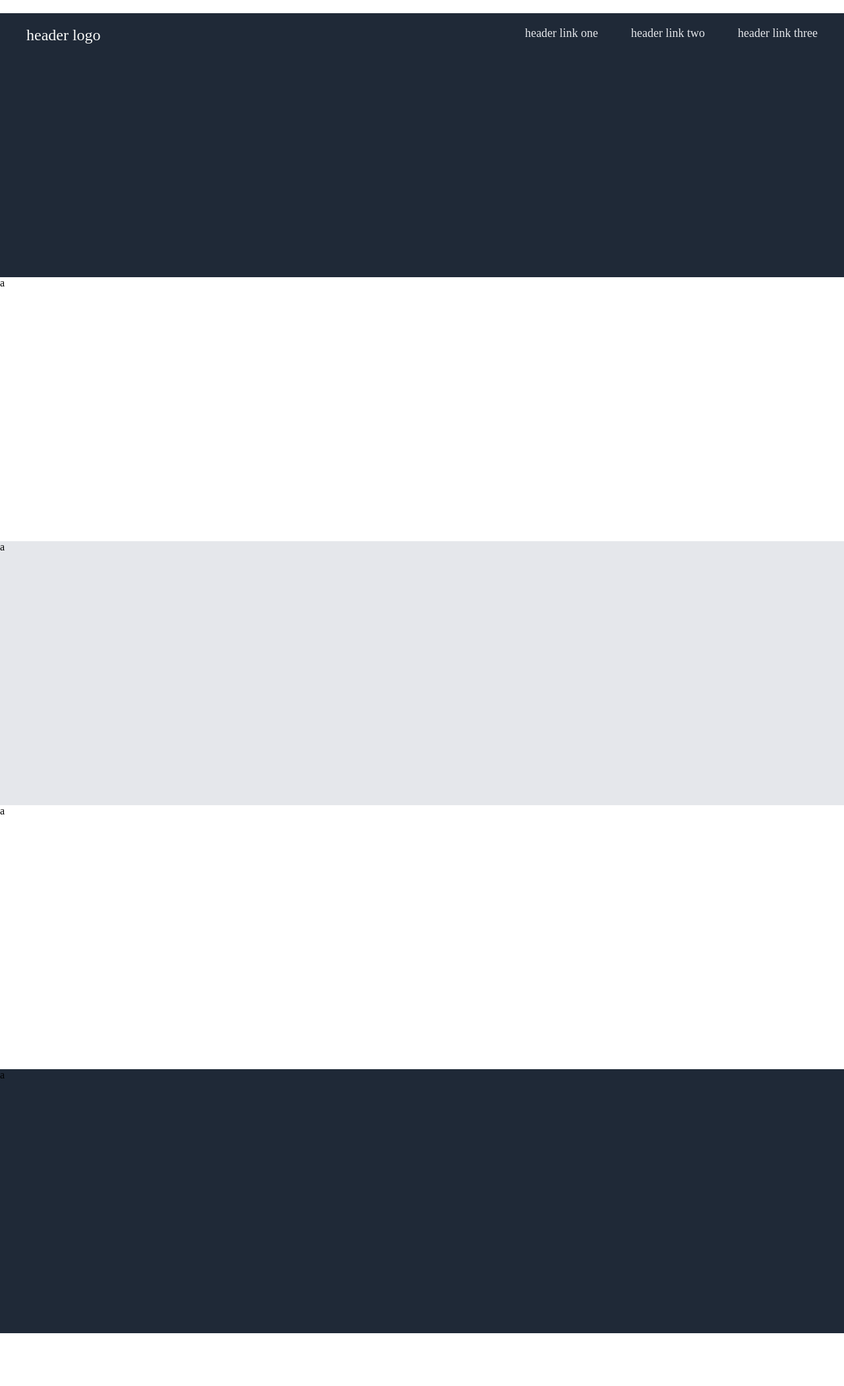
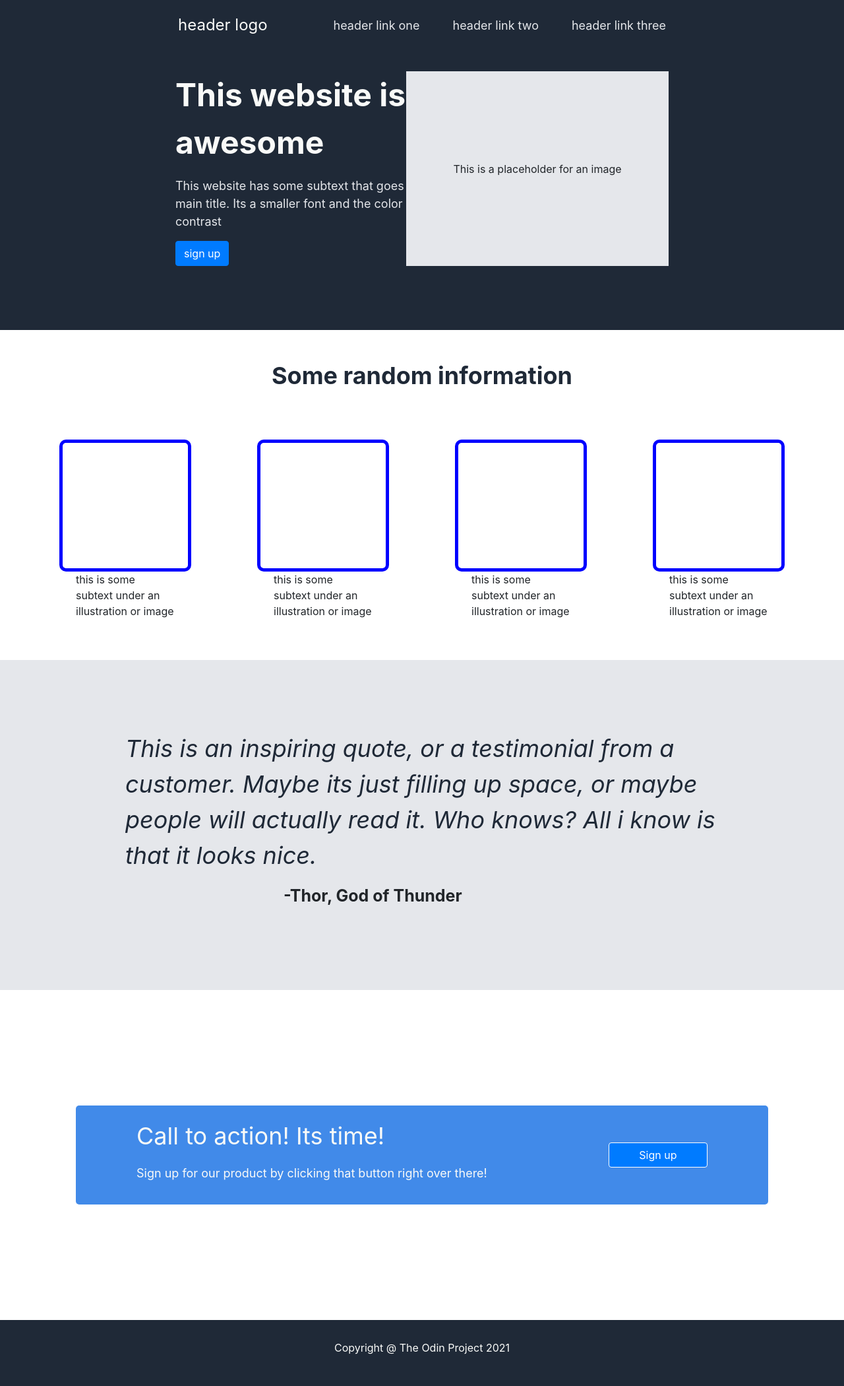
Before and after one commit to efetekin5/landing-page, a plain HTML site: page index.html in a window 1280 px wide. Shown: the whole page at 66% size. Before the commit the page ends 2020 px from the top, so only its background shows below. Drawn offline with nearby package versions, Linux system fonts and the light colour scheme.

Commit message:
Finished the project

```diff
--- a/index.html
+++ b/index.html
@@ -6,6 +6,7 @@
     <meta name="viewport" content="width=device-width, initial-scale=1.0">
     <title>Landing Page</title>
     <link href="styles.css" rel="stylesheet">
+    <link rel="stylesheet" href="https://cdn.jsdelivr.net/npm/bootstrap@4.0.0/dist/css/bootstrap.min.css" integrity="sha384-Gn5384xqQ1aoWXA+058RXPxPg6fy4IWvTNh0E263XmFcJlSAwiGgFAW/dAiS6JXm" crossorigin="anonymous">
 </head>
 <body>
     <div class="first">
@@ -16,25 +17,79 @@
             <ul class="links">
                 <li class="link">header link one</li>
                 <li class="link">header link two</li>
-                    <li class="link">header link three</li>
+                <li class="link3">header link three</li>
             </ul>
+        </div>
+        <div class="firstDivBottomPart">
+            <div class="context">
+                <p class="pheader">This website is awesome</p>
+                <p class="pcontext">This website has some subtext that goes here under the main title. Its a smaller font and the color is lower contrast</p>
+                <button class="btn btn-primary">sign up</button>
+            </div>
+            <div class="placeHolder">
+                This is a placeholder for an image
+            </div>
         </div>
     </div>
 
     <div class="second">
-        a
+        <div>
+            <p class="divTwoHeading">Some random information</p>
+        </div>
+        <div class="secondDivBottom">
+            <div class="eachSquare">
+                <div class="square">
+
+                </div>
+                <p>this is some subtext under an illustration or image</p>
+            </div>
+
+            <div class="eachSquare">
+                <div class="square">
+
+                </div>
+                <p>this is some subtext under an illustration or image</p>
+            </div>
+
+            <div class="eachSquare">
+                <div class="square">
+
+                </div>
+                <p>this is some subtext under an illustration or image</p>
+            </div>
+
+            <div class="eachSquare">
+                <div class="square">
+
+                </div>
+                <p>this is some subtext under an illustration or image</p>
+            </div>
+        </div>
     </div>
 
     <div class="third">
-        a
+        <div class="quoteDiv">
+            <p class="quote">This is an inspiring quote, or a testimonial from a customer. Maybe its just filling up space, or maybe people will actually read it. Who knows? All i know is that it looks nice.</p>
+        </div>
+        <div class="autherDiv">
+            <p class="auther">-Thor, God of Thunder</p>
+        </div>
     </div>
 
     <div class="fourth">
-        a
+        <div class="blueDiv">
+            <div>
+                <p  class="p1">Call to action! Its time!</p>
+                <p class="p2">Sign up for our product by clicking that button right over there!</p>
+            </div>
+            <div>
+                <button style="border: 1px solid white; width: 150px;" class="btn btn-primary">Sign up</button>
+            </div>
+        </div>
     </div>
 
     <div class="fifth">
-        a
+        <p style="color: #f9faf8">Copyright @ The Odin Project 2021</p>
     </div>
 </body>
 </html>
--- a/styles.css
+++ b/styles.css
@@ -3,10 +3,9 @@
 .first,
 .second,
 .third,
-.fourth,
-.fifth {
+.fourth {
     width: 100%;
-    height: 400px;
+    height: 500px;
 }
 
 .first {
@@ -19,6 +18,10 @@
 
 .fifth {
     background-color: #1f2937;
+    height: 100px;
+    display: flex;
+    justify-content: center;
+    align-items: center;
 }
 
 li {
@@ -30,21 +33,162 @@ li {
     flex-direction: row;
     gap: 16px;
     justify-content: space-between;
-    margin: 20px;
+    margin: 0px;
     padding: 20px;
+    align-items: center;
 }
 
 .logo {
     font-size: 24px;
     color: #F9FAF8;
+    margin-left: 250px;
 }
 
-.link {
+.link,
+.link3 {
     font-size: 18px;
     color: #E5E7EB;
 }
+
+.link3 {
+    margin-right: 250px;
+}
+
 
 .links {
     display: flex;
     gap: 50px;
 }
+
+.pheader {
+    font-size: 48px;
+    font-weight: bolder;
+    color: #F9FAF8;
+}
+
+.pcontext {
+    font-size: 18px;
+    color: #E5E7EB;
+    width: 480px;
+}
+
+.context {
+    width: 350px;
+    margin-left: 250px;
+}
+
+.placeHolder {
+    background-color: #E5E7EB;
+    width: 600px;
+    display: flex;
+    justify-content: center;
+    align-items: center;
+    margin-right: 250px;
+}
+
+.firstDivBottomPart {
+    display: flex;
+    justify-content: space-between;
+    margin: 16px;
+}
+
+.divTwoHeading {
+    font-size: 36px;
+    font-weight: bolder;
+    color: #1f2937;
+    margin-bottom: 70px;
+}
+
+.second {
+    display: flex;
+    flex-direction: column;
+    justify-content: center;
+    align-items: center;
+}
+
+.square {
+    border: blue solid 5px;
+    border-radius: 10px;
+    height: 200px;
+    width: 200px;
+}
+
+.secondDivBottom {
+    display: flex;
+    flex-direction: row;
+    justify-content: center;
+    align-items: center;
+    margin-bottom: 5px;
+    gap: 150px;
+}
+
+.eachDiv {
+    display: flex;
+    align-items: center;
+}
+
+.secondDivHeading {
+    display: flex;
+    justify-content: center;
+}
+
+.eachSquare {
+    width: 150px;
+    display: flex;
+    flex-direction: column;
+    align-items: center;
+}
+
+.quote {
+    font-size: 36px;
+    font-style: italic;
+    color: #1f2937;
+}
+
+.quoteDiv {
+    width: 900px;
+}
+
+.autherDiv {
+    width: 850px;
+    margin-left: auto;
+}
+
+.third {
+    display: flex;
+    flex-direction: column;
+    justify-content: center;
+    align-items: center;
+}
+
+.auther {
+    font-size: 25px;
+    font-weight: bolder;
+}
+
+.blueDiv {
+    background-color: rgb(65, 138, 233);
+    width: 1050px;
+    height: 150px;
+    border-radius: 5px;
+    display: flex;
+    flex-direction: row;
+    justify-content: space-around;
+    align-items: center;
+}
+
+.fourth {
+    display: flex;
+    justify-content: center;
+    align-items: center;
+}
+
+.p1 {
+    color: #F9FAF8;
+    font-size: 36px;
+}
+
+.p2 {
+    color: #F9FAF8;
+    font-size: 18px;
+}
```
Lines whose indentation alone changed are shown as unchanged.
